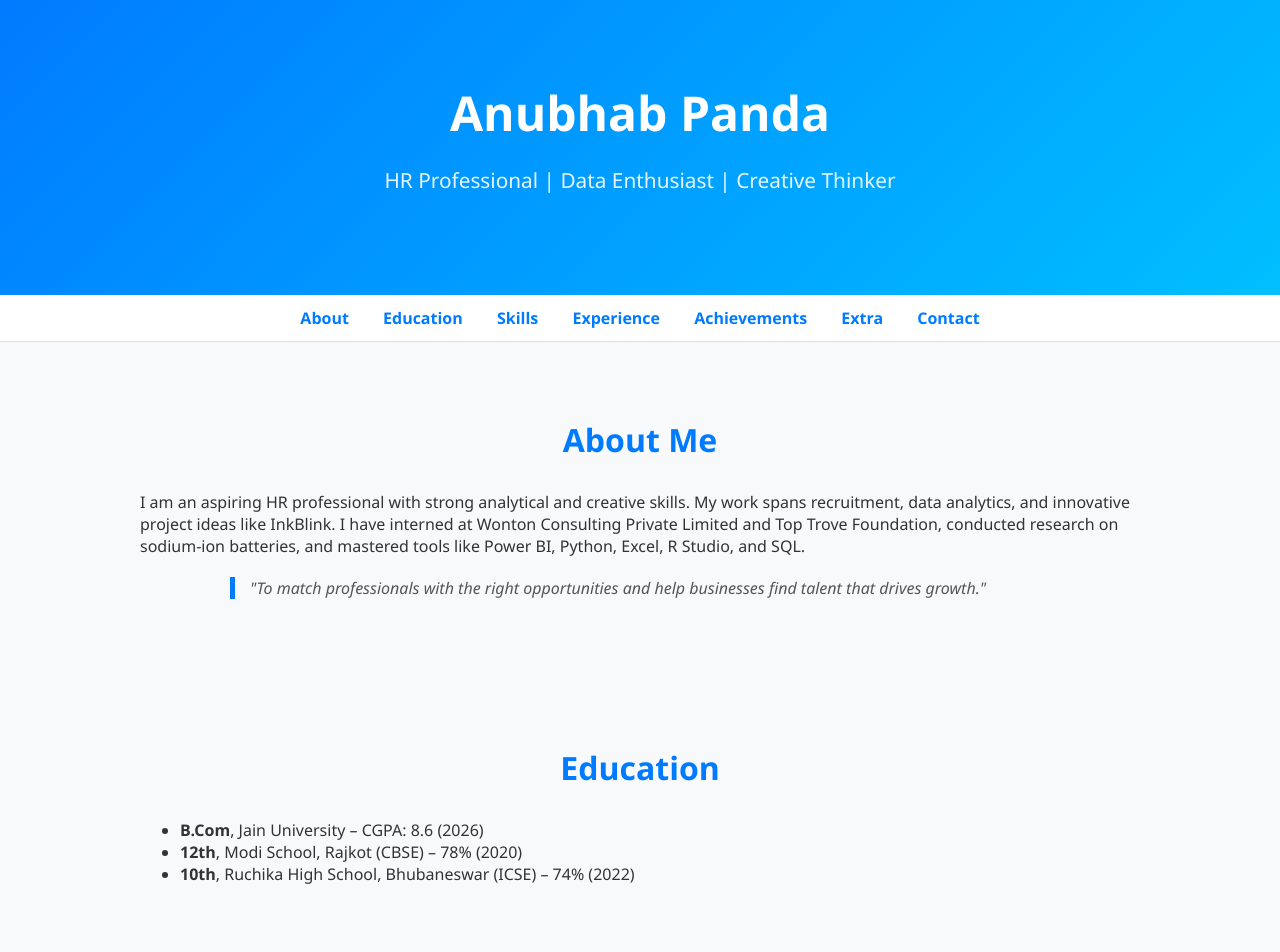
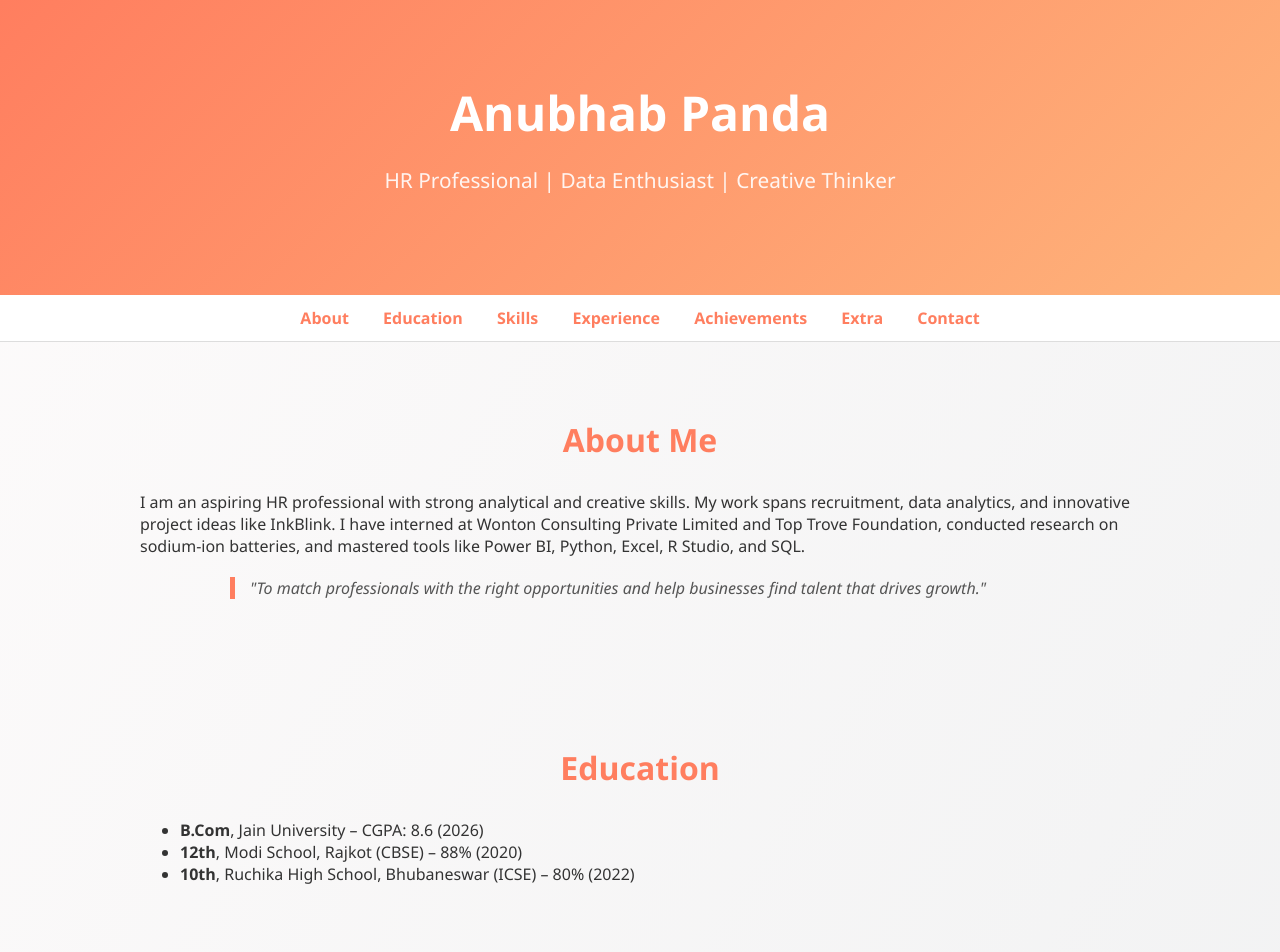
Before and after one commit to anubhabpanda05s-wq/About-Anubhab.github.io, a plain HTML site: page index.html in a window 1280 px wide. Shown: the top 952 px of the page. Drawn offline with Linux system fonts and the light colour scheme.

Commit message:
Update index.html

```diff
--- a/index.html
+++ b/index.html
@@ -8,12 +8,12 @@
     body {
         font-family: 'Segoe UI', sans-serif;
         margin: 0;
-        background: #f8f9fa;
+        background: linear-gradient(120deg, #fdfbfb, #ebedee);
         color: #333;
         scroll-behavior: smooth;
     }
     header {
-        background: linear-gradient(135deg, #007bff, #00bfff);
+        background: linear-gradient(135deg, #ff7e5f, #feb47b);
         color: white;
         padding: 80px 20px;
         text-align: center;
@@ -36,28 +36,30 @@
         border-bottom: 1px solid #ddd;
         text-align: center;
         z-index: 100;
+        animation: fadeIn 1.5s ease;
     }
     nav a {
         margin: 0 15px;
         text-decoration: none;
-        color: #007bff;
+        color: #ff7e5f;
         font-weight: bold;
         transition: color 0.3s;
     }
     nav a:hover {
-        color: #0056b3;
+        color: #d94f2d;
     }
     section {
         padding: 50px 20px;
         max-width: 1000px;
         margin: auto;
-        animation: fadeIn 1s ease-in-out;
+        animation: fadeUp 1.2s ease-in-out;
     }
     h2 {
         text-align: center;
         margin-bottom: 30px;
-        color: #007bff;
+        color: #ff7e5f;
         font-size: 2em;
+        animation: fadeIn 1.5s ease;
     }
     .skills {
         display: grid;
@@ -71,9 +73,10 @@
         border-radius: 10px;
         box-shadow: 0 2px 8px rgba(0,0,0,0.1);
         transition: transform 0.3s, box-shadow 0.3s;
+        animation: popIn 1.2s ease-in-out;
     }
     .skill-box:hover {
-        transform: translateY(-5px);
+        transform: translateY(-5px) scale(1.05);
         box-shadow: 0 4px 15px rgba(0,0,0,0.2);
     }
     .experience-grid {
@@ -87,13 +90,14 @@
         border-radius: 10px;
         box-shadow: 0 2px 8px rgba(0,0,0,0.1);
         transition: transform 0.3s;
+        animation: fadeUp 1s ease-in-out;
     }
     .experience-card:hover {
         transform: translateY(-5px);
     }
     .badge {
         display: inline-block;
-        background: #007bff;
+        background: #ff7e5f;
         color: white;
         padding: 5px 10px;
         border-radius: 5px;
@@ -103,10 +107,11 @@
     blockquote {
         font-style: italic;
         color: #555;
-        border-left: 5px solid #007bff;
+        border-left: 5px solid #ff7e5f;
         padding-left: 15px;
         margin: 20px auto;
         max-width: 800px;
+        animation: fadeIn 1.5s ease;
     }
     form {
         display: grid;
@@ -123,7 +128,7 @@
         width: 100%;
     }
     button {
-        background: #007bff;
+        background: #ff7e5f;
         color: white;
         border: none;
         padding: 12px;
@@ -133,8 +138,10 @@
         transition: background 0.3s;
     }
     button:hover {
-        background: #0056b3;
+        background: #d94f2d;
     }
+
+    /* Animations */
     @keyframes fadeIn {
         from { opacity: 0; }
         to { opacity: 1; }
@@ -142,6 +149,14 @@
     @keyframes slideInDown {
         from { transform: translateY(-50px); opacity: 0; }
         to { transform: translateY(0); opacity: 1; }
+    }
+    @keyframes fadeUp {
+        from { opacity: 0; transform: translateY(30px); }
+        to { opacity: 1; transform: translateY(0); }
+    }
+    @keyframes popIn {
+        from { opacity: 0; transform: scale(0.9); }
+        to { opacity: 1; transform: scale(1); }
     }
 </style>
 </head>
@@ -177,8 +192,8 @@
     <h2>Education</h2>
     <ul>
         <li><b>B.Com</b>, Jain University – CGPA: 8.6 (2026)</li>
-        <li><b>12th</b>, Modi School, Rajkot (CBSE) – 78% (2020)</li>
-        <li><b>10th</b>, Ruchika High School, Bhubaneswar (ICSE) – 74% (2022)</li>
+        <li><b>12th</b>, Modi School, Rajkot (CBSE) – 88% (2020)</li>
+        <li><b>10th</b>, Ruchika High School, Bhubaneswar (ICSE) – 80% (2022)</li>
     </ul>
 </section>
 
```
